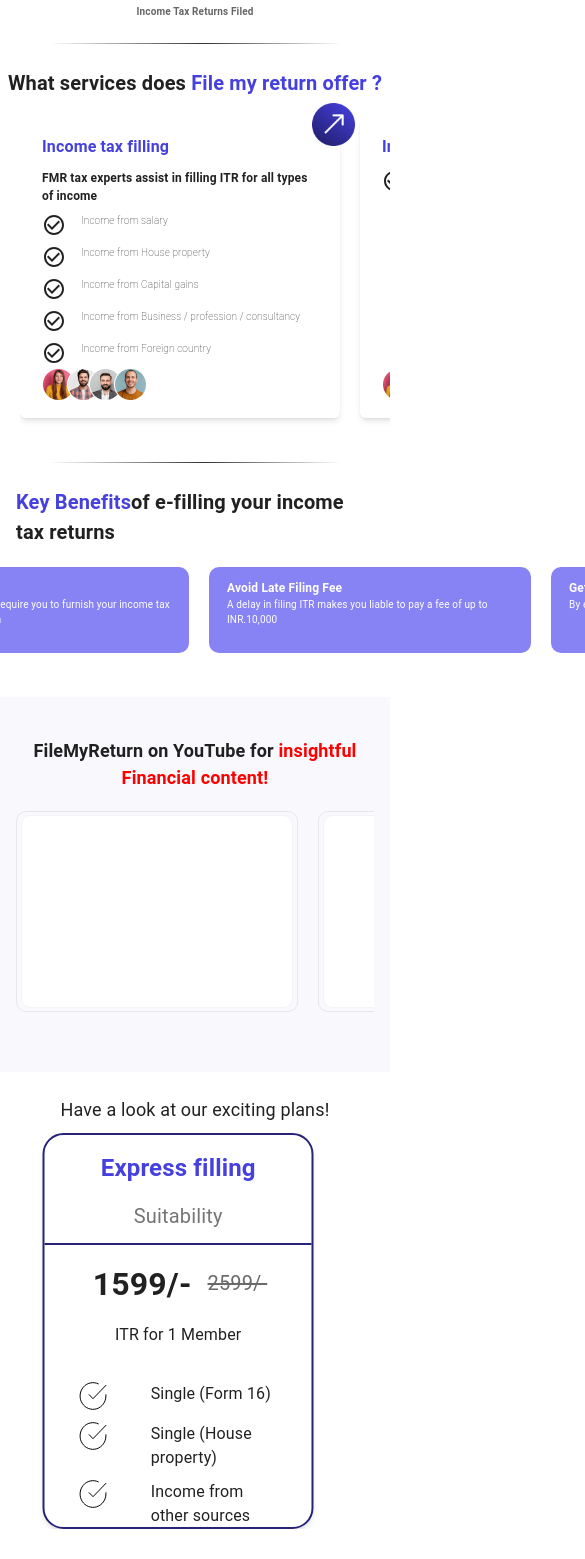
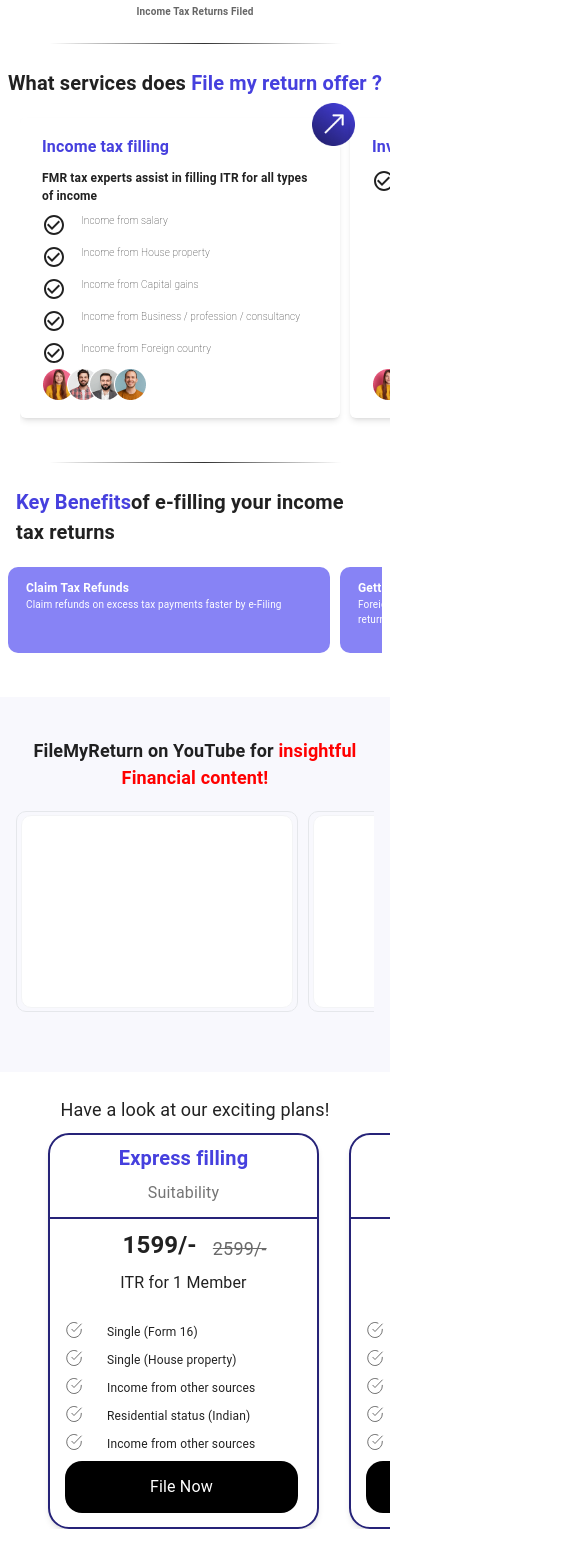
Before and after one commit to rahulchatterjee12/file-my-retun, a Next.js app: page / in a window 390 px wide. Shown: the part 949-2508 px from the top of the page, 585 px wide, since content can reach past the window. Built offline with nearby package versions, Linux system fonts and the light colour scheme.

Commit message:
fix errors on home page

```diff
--- a/src/app/globals.css
+++ b/src/app/globals.css
@@ -26,7 +26,7 @@
 }
 
 .embla__slide {
-  flex: 0 0 401px;
+  flex: 0 0;
   transition: transform 0.3s ease;
 }
 
--- a/src/components/Home/Benefits.jsx
+++ b/src/components/Home/Benefits.jsx
@@ -8,7 +8,8 @@
         <span className="text-[#4640DE]">Key Benefits</span>of e-filling your
         income tax returns
       </h2>
-      <div className="flex justify-center md:mt-[40px]">
+      <div className="md:mt-[40px]">
+        <div className="flex justify-center">
           <div className="md:grid grid-cols-2 gap-4 hidden ">
             <div
               style={{
@@ -61,15 +62,18 @@
                 Getting Loan or Credit Card
               </h3>
               <p className="text-white md:text-[18px]">
-              By e-filing, you can avail a loan or opt for a credit card easily
+                By e-filing, you can avail a loan or opt for a credit card
+                easily
               </p>
             </div>
           </div>
+        </div>
 
-        <div className="md:hidden ml-2">
+        <div className="md:hidden px-2">
           <MobileCarousel>
+            <div className="m__embla__slide shrink-0 grow-0">
               <div
-              className="m__embla__slide shrink-0 grow-0 bg-[#8783F5] w-[322px] h-[86px] px-[18px] py-3 md:py-[25px]"
+                className=" bg-[#8783F5] w-[322px] h-[86px] px-[18px] py-3 md:py-[25px]"
                 style={{
                   borderRadius: "10px",
                 }}
@@ -81,8 +85,10 @@
                   Claim refunds on excess tax payments faster by e-Filing{" "}
                 </p>
               </div>
+            </div>
+            <div className="m__embla__slide shrink-0 grow-0">
               <div
-              className="m__embla__slide shrink-0 grow-0 bg-[#8783F5] w-[322px]  h-[86px] px-[18px] py-3 md:py-[25px]"
+                className=" bg-[#8783F5] w-[322px]  h-[86px] px-[18px] py-3 md:py-[25px]"
                 style={{
                   borderRadius: "10px",
                 }}
@@ -95,8 +101,10 @@
                   returns for obtaining Visa
                 </p>
               </div>
+            </div>
+            <div className="m__embla__slide shrink-0 grow-0">
               <div
-              className="m__embla__slide shrink-0 grow-0 bg-[#8783F5] w-[322px]  h-[86px] px-[18px] py-3 md:py-[25px]"
+                className="bg-[#8783F5] w-[322px]  h-[86px] px-[18px] py-3 md:py-[25px]"
                 style={{
                   borderRadius: "10px",
                 }}
@@ -109,8 +117,10 @@
                   INR.10,000
                 </p>
               </div>
+            </div>
+            <div className="m__embla__slide shrink-0 grow-0">
               <div
-              className="m__embla__slide shrink-0 grow-0 bg-[#8783F5] w-[322px]  h-[86px] px-[18px] py-3 md:py-[25px]"
+                className="bg-[#8783F5] w-[322px]  h-[86px] px-[18px] py-3 md:py-[25px]"
                 style={{
                   borderRadius: "10px",
                 }}
@@ -123,6 +133,7 @@
                   easily
                 </p>
               </div>
+            </div>
           </MobileCarousel>
         </div>
       </div>
--- a/src/components/Home/PlansCarousel/Craousel.jsx
+++ b/src/components/Home/PlansCarousel/Craousel.jsx
@@ -99,34 +99,38 @@
   return (
     <div className="embla__slide md:w-[401px] w-[271px] md:h-[586px] h-[396px] shadow-md rounded-[21px] border-[2px] border-[#262378]">
       <div className="border-b-[2px] border-b-[#262378] pb-[12px]">
-        <h4 className="text-[#4640DE] text-[24px] font-bold text-center mt-[15px]">
+        <h4 className="text-[#4640DE] text-[20px] md:text-[24px] font-bold text-center mt-[8px] md:mt-[15px]">
           {plan.title}
         </h4>
-        <p className="text-[#757575] text-[20px] text-center mt-[15px]">
+        <p className="text-[#757575] text-[16px] md:text-[20px] text-center mt-[8px] md:mt-[15px]">
           {plan.subTitle}
         </p>
       </div>
 
       <div>
-        <div className="flex mt-[15px]">
+        <div className="flex mt-[8px] md:mt-[15px]">
           <div className="text-end w-[55%]">
-            <h3 className="text-[32px] font-bold">{plan.offerPrice}</h3>
+            <h3 className="text-[24px] md:text-[32px] font-bold">
+              {plan.offerPrice}
+            </h3>
           </div>
-          <h5 className="text-[20px] text-[#6A6A6A] text-start ml-4 mt-2">
+          <h5 className="text-[18px] md:text-[20px] text-[#6A6A6A] text-start ml-4 mt-2">
             <s> {plan.actualPrice}</s>
           </h5>
         </div>
       </div>
 
-      <p className="text-center mt-[15px]">ITR for {plan.members} Member</p>
+      <p className="text-center mt-[8px] md:mt-[15px]">
+        ITR for {plan.members} Member
+      </p>
 
-      <div className="mt-[15px] px-[33px] py-[10px]">
+      <div className="mt-[8px] md:mt-[15px] px-[15px] md:px-[33px] py-[10px]">
         {plan.features.map((feature, i) => (
-          <div key={i} className="flex gap-[42px] mt-[8px]">
-            <div>
+          <div key={i} className="flex gap-[24px] md:gap-[42px] mt-[8px]">
+            <div className="hidden md:block">
               <svg
-                width="31"
-                height="32"
+                width="25"
+                height="25"
                 viewBox="0 0 31 32"
                 fill="none"
                 xmlns="http://www.w3.org/2000/svg"
@@ -145,10 +149,34 @@
                 />
               </svg>
             </div>
-            <span className="mt-[2px]">{feature}</span>
+            <div className="md:hidden ">
+              <svg
+                width="18"
+                height="18"
+                viewBox="0 0 31 32"
+                fill="none"
+                xmlns="http://www.w3.org/2000/svg"
+              >
+                <path
+                  d="M28.4166 14.7734V16C28.415 18.8753 27.5131 21.6729 25.8453 23.9758C24.1776 26.2787 21.8333 27.9633 19.1623 28.7786C16.4912 29.5938 13.6364 29.4959 11.0236 28.4995C8.41084 27.503 6.1801 25.6615 4.66408 23.2494C3.14805 20.8374 2.42798 17.9841 2.61125 15.1151C2.79452 12.2461 3.87131 9.51512 5.68103 7.32945C7.49075 5.14378 9.93643 3.62053 12.6533 2.98688C15.3702 2.35324 18.2128 2.64314 20.757 3.81336"
+                  stroke="black"
+                  strokeLinecap="round"
+                  strokeLinejoin="round"
+                />
+                <path
+                  d="M28.4167 5.33337L15.5 18.68L11.625 14.68"
+                  stroke="black"
+                  strokeLinecap="round"
+                  strokeLinejoin="round"
+                />
+              </svg>
+            </div>
+            <span className="mt-[2px] text-[12px] md:text-[14px]">
+              {feature}
+            </span>
           </div>
         ))}
-        <button className="bg-black text-white px-[135px] py-[24px] rounded-[17px] mt-[36px] text-nowrap">
+        <button className="bg-black text-white text-[16px] px-[85px] md:px-[135px] py-[14px] md:py-[24px] rounded-[17px] mt-[8px] md:mt-[36px] text-nowrap">
           File Now
         </button>
       </div>
@@ -163,10 +191,19 @@
     align: "center",
   });
   const [selectedIndex, setSelectedIndex] = useState(0);
+  const [isMobile, setIsMobile] = useState(false);
 
+  useEffect(() => {
+    const handleResize = () => {
+      setIsMobile(window.innerWidth <= 900);
+    };
+    handleResize();
+  }, []);
+
+  // Calculate center index
   const getCenterIndex = useCallback(() => {
-    return Math.floor(plans.length / 2);
-  }, [plans]);
+    return isMobile ? 0 : Math.floor(length / 2) - 1;
+  }, [isMobile, length]);
 
   const scrollToCenter = useCallback(() => {
     if (!embla) return;
@@ -210,10 +247,9 @@
     <>
       <div className="carousel-container">
         <div className="embla" ref={emblaRef}>
-          <div className="embla__container md:gap-[20px] gap-[10px] md:px-0 px-2 ml-24">
+          <div className="embla__container md:gap-[20px] gap-[30px] md:px-0 px-2 ml-10">
             {/* Dummy slides for scroll room */}
-            <div className="embla__slide embla__slide--dummy" />
-            <div className="embla__slide embla__slide--dummy" />
+
             {plans.map((plan, i) => {
               const isSelected = i === selectedIndex;
               const isNext = i === selectedIndex + 1;
@@ -221,7 +257,7 @@
 
               let scaleClass = "md:scale-75";
               if (isSelected) {
-                scaleClass = "md:scale-100 z-10";
+                scaleClass = "md:scale-100";
               } else if (isNext || isPrev) {
                 scaleClass = "md:scale-90";
               } else {
@@ -234,6 +270,7 @@
                 </div>
               );
             })}
+            <div className="embla__slide embla__slide--dummy md:hidden" />
           </div>
         </div>
 
--- a/src/components/common/MobileCarousel/index.jsx
+++ b/src/components/common/MobileCarousel/index.jsx
@@ -1,5 +1,5 @@
 "use client";
-import React, { useCallback, useEffect, useRef, useState } from "react";
+import React from "react";
 import useEmblaCarousel from "embla-carousel-react";
 
 const MobileCarousel = ({ children }) => {
@@ -8,7 +8,7 @@
   return (
     <div className="embla">
       <div className="embla__viewport" ref={emblaRef}>
-        <div className="embla__container flex my-5 gap-[20px]">{children}</div>
+        <div className="embla__container flex my-5 gap-[10px]">{children}</div>
       </div>
     </div>
   );
```
Lines whose indentation alone changed are shown as unchanged.
